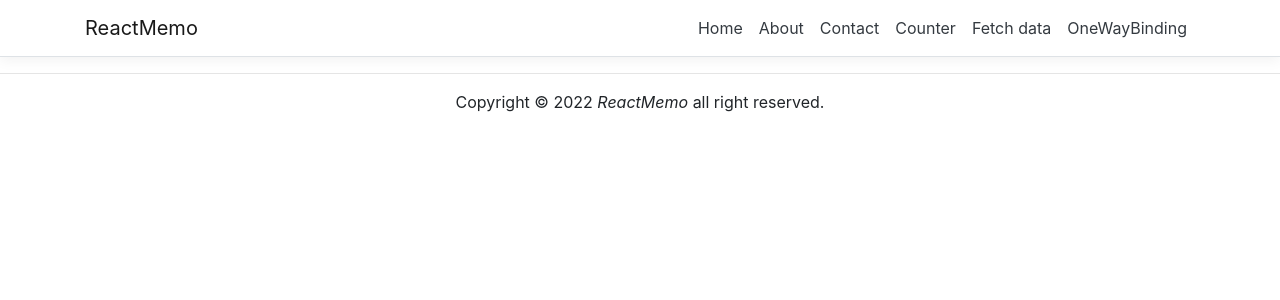
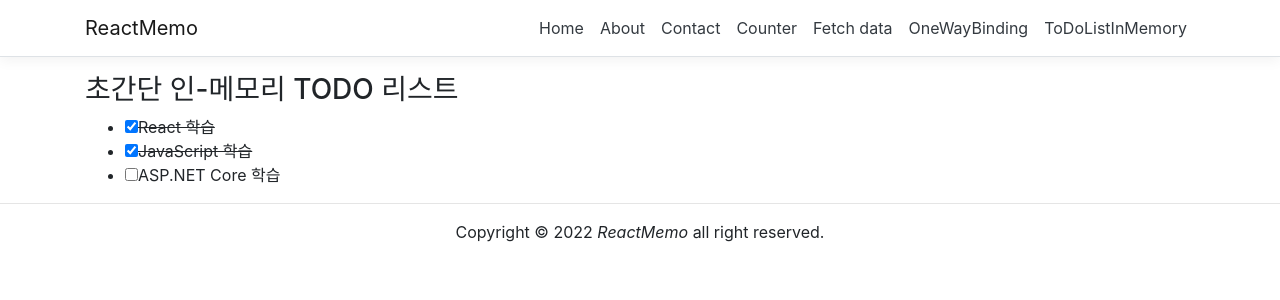
Before and after one commit to kimilm/react, a React (Create React App) app in the folder inflearn/ReactMemo/ClientApp/: page /toDoListInMemory in a window 1280 px wide. Shown: the top 300 px of the page. Built offline with nearby package versions, Linux system fonts and the light colour scheme.

Commit message:
feat: simple in-memory todoList

```diff
--- a/inflearn/ReactMemo/ClientApp/src/App.js
+++ b/inflearn/ReactMemo/ClientApp/src/App.js
@@ -13,6 +13,7 @@
 import { StateDescription } from './samples/StateDescription';
 import OnClickEventHandler from './components/event_handler/OnClickEventHandler';
 import { OneWayBindingDemo } from './samples/OneWayBindingDemo';
+import { ToDoListInMemory } from './components/ToDoListInMemory';
 
 export default class App extends Component {
   static displayName = App.name;
@@ -30,6 +31,7 @@
         <Route path='/stateDescription' component={StateDescription} />
         <Route path='/onClickEventHandler' component={OnClickEventHandler} />
         <Route path='/oneWayBinding' component={OneWayBindingDemo} />
+        <Route path='/toDoListInMemory' component={ToDoListInMemory} />
       </Layout>
     );
   }
--- a/inflearn/ReactMemo/ClientApp/src/components/NavMenu.js
+++ b/inflearn/ReactMemo/ClientApp/src/components/NavMenu.js
@@ -48,6 +48,9 @@
                 <NavItem>
                   <NavLink tag={Link} className="text-dark" to="/oneWayBinding">OneWayBinding</NavLink>
                 </NavItem>
+                <NavItem>
+                  <NavLink tag={Link} className="text-dark" to="/toDoListInMemory">ToDoListInMemory</NavLink>
+                </NavItem>
               </ul>
             </Collapse>
           </Container>
--- /dev/null
+++ b/inflearn/ReactMemo/ClientApp/src/components/ToDoListInMemory.js
@@ -0,0 +1,90 @@
+import React, { Component } from "react";
+
+const toDoItems = [
+    { id: 1, title: 'React 학습', isDone: true },
+    { id: 2, title: 'JavaScript 학습', isDone: true },
+    { id: 3, title: 'ASP.NET Core 학습', isDone: false }
+];
+
+function ToDoItem(props) {
+
+    const isDoneStyle = {
+        textDecoration: "line-through",
+    };
+
+    return (
+        <li>
+            {/* onChange 시 선택된 컴포넌트의 아이디를 부모 컴포넌트에서 넘어온 핸들러로 전달 */}
+            <input type="checkbox"
+                checked={props.item.isDone}
+                onChange={() => props.handleCheckedChange(props.item.id)} />
+            <span style={props.item.isDone ? isDoneStyle : null}>{props.item.title}</span>
+        </li>
+    );
+}
+
+export class ToDoListInMemory extends Component {
+
+    constructor(props) {
+        super(props);
+
+        this.state = {
+            todos: toDoItems
+        }
+
+        this.handleCheckedChange = this.handleCheckedChange.bind(this);
+    }
+
+    // 자식 컴포넌트로 전달될 핸들러
+    // id 값을 보고 해당하는 state 값을 변경
+    handleCheckedChange(id) {
+
+        // prev: state 에 존재하는 값
+        // 인메모리로 구현하여 살짝 복잡한 과정을 거침
+        this.setState(prev => {
+            const modified = prev.todos.map(todo => {
+                if (todo.id === id) {
+                    todo.isDone = !todo.isDone;
+                }
+
+                return todo;
+            });
+
+            return {
+                todos: modified
+            }
+        });
+    }
+
+    render() {
+        // handleCheckedChange 를 자식 컴포넌트에 props로 전달
+        const todos = this.state.todos.map((todo) => <ToDoItem key={todo.id} item={todo} handleCheckedChange={this.handleCheckedChange} />);
+
+        return (
+            <>
+                <h3>초간단 인-메모리 TODO 리스트</h3>
+
+                <ul>
+                    {todos}
+                </ul>
+            </>
+        );
+    }
+}
+
+// function ToDoListInMemory() {
+
+//     const todos = toDoItems.map((todo) => <ToDoItem key={todo.id} item={todo} />);
+
+//     return (
+//         <>
+//             <h3>초간단 인-메모리 TODO 리스트</h3>
+
+//             <ul>
+//                 {todos}
+//             </ul>
+//         </>
+//     )
+// }
+
+// export default ToDoListInMemory;
```
